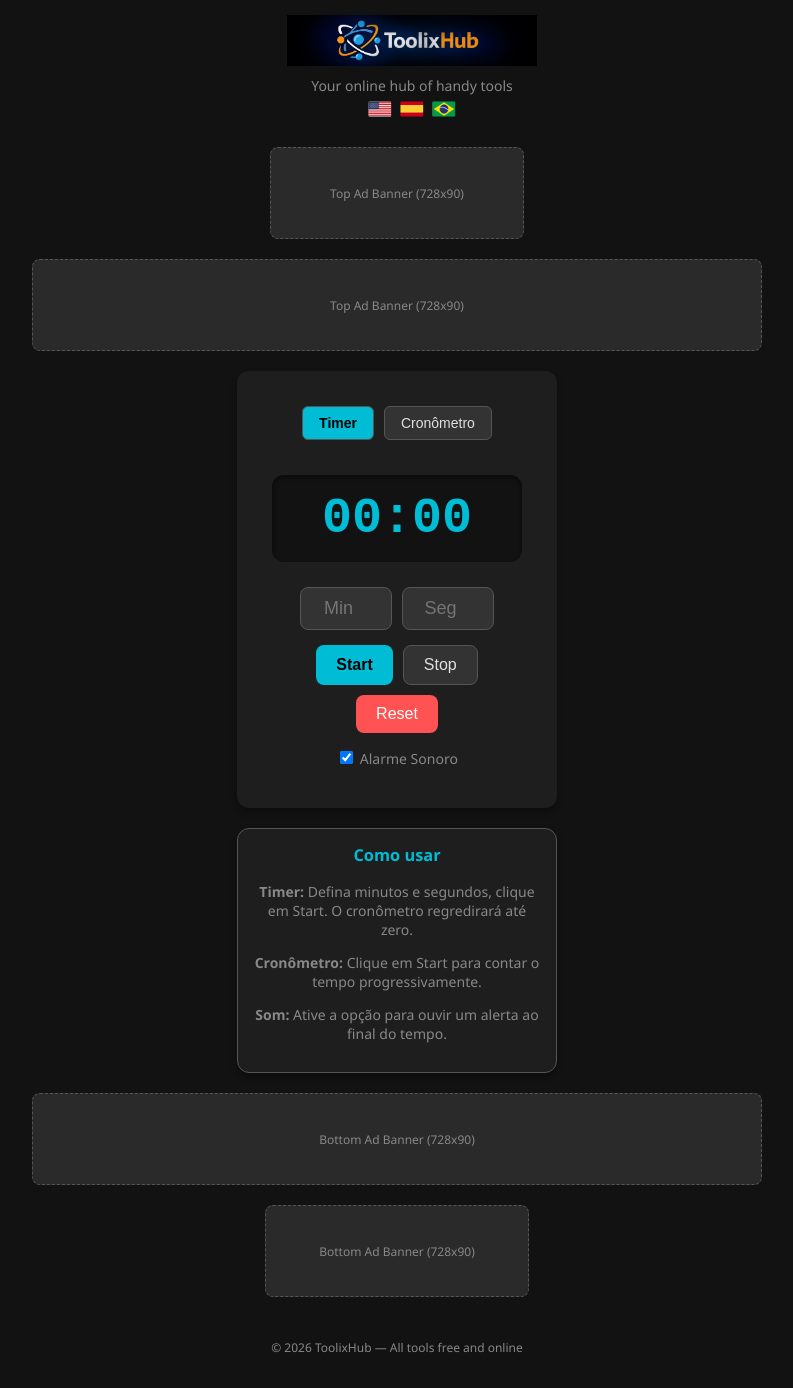
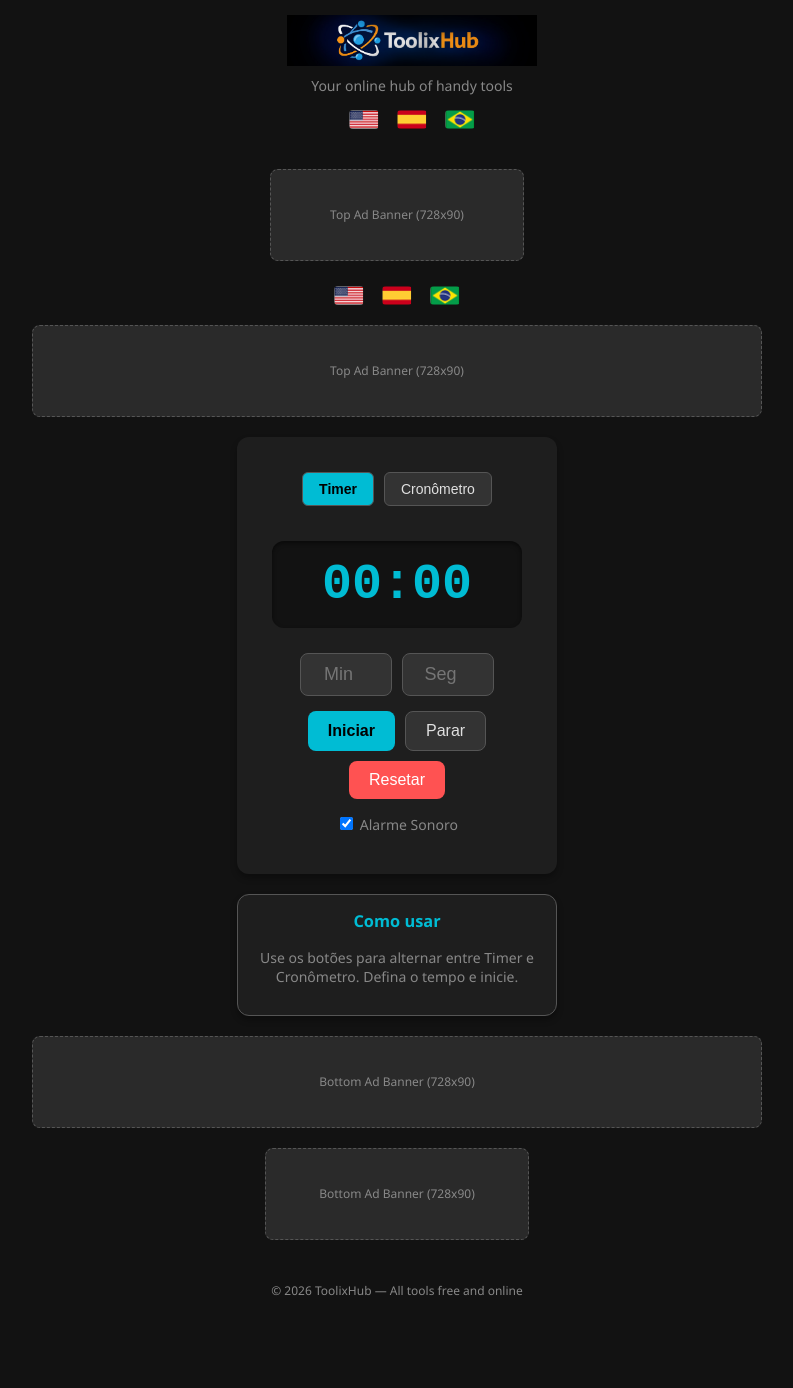
Before and after one commit to toolixhub-app/toolixhub, a Jekyll site: the page timer.html, which Jekyll copies as it is, in a window 1280 px wide. Shown: the whole page, without its empty margins (243-1036 px from the left). Built offline with Jekyll 4.4.1, drawn with Linux system fonts in a browser that asks for light colours; after the commit the page ends 1331 px from its top, so only the background shows below that.

Commit message:
Update timer.html

```diff
--- a/timer.html
+++ b/timer.html
@@ -3,7 +3,7 @@
 <head>
     <meta charset="UTF-8">
     <meta name="viewport" content="width=device-width, initial-scale=1.0">
-    <title>Timer & Cronômetro - ToolixHub</title>
+    <title data-i18n="tool_timer_title">Timer & Cronômetro - ToolixHub</title>
     <link rel="stylesheet" href="css/style_v2.css">
     <style>
         /* Estilos específicos para o Timer/Cronômetro */
@@ -110,11 +110,29 @@
             color: var(--secondary-text);
             margin-bottom: 5px;
         }
+        /* Estilo do Seletor de Idioma */
+        .lang-selector {
+            text-align: center;
+            padding: 10px;
+        }
+        .lang-selector img {
+            width: 30px;
+            height: auto;
+            margin: 0 5px;
+            cursor: pointer;
+            border-radius: 4px;
+        }
     </style>
 </head>
 <body>
 
     <div id="header-placeholder"></div>
+
+    <div class="lang-selector">
+        <img src="bandeira_eua.png" alt="English" onclick="changeLanguage('en')">
+        <img src="bandeira_espanha.png" alt="Español" onclick="changeLanguage('es')">
+        <img src="bandeira_brasil.png" alt="Português" onclick="changeLanguage('pt')">
+    </div>
 
     <div class="ad-space">Top Ad Banner (728x90)</div>
 
@@ -122,39 +140,38 @@
         <div class="timer-container">
 
             <div class="toggle-row">
-                <button class="btn-toggle active" id="btn-timer-mode" onclick="setMode('timer')">Timer</button>
-                <button class="btn-toggle" id="btn-stopwatch-mode" onclick="setMode('stopwatch')">Cronômetro</button>
+                <button class="btn-toggle active" id="btn-timer-mode" onclick="setMode('timer')" data-i18n="btn_timer">Timer</button>
+                <button class="btn-toggle" id="btn-stopwatch-mode" onclick="setMode('stopwatch')" data-i18n="btn_stopwatch">Cronômetro</button>
             </div>
 
             <div id="display">00:00</div>
 
             <div class="time-input-group" id="timer-inputs">
-                <input type="number" id="minutes" placeholder="Min" min="0" max="99">
-                <input type="number" id="seconds" placeholder="Seg" min="0" max="59">
+                <input type="number" id="minutes" data-i18n="placeholder_min" placeholder="Min" min="0" max="99">
+                <input type="number" id="seconds" data-i18n="placeholder_sec" placeholder="Seg" min="0" max="59">
             </div>
 
             <div class="timer-controls">
-                <button class="btn-timer primary" onclick="start()">Start</button>
-                <button class="btn-timer" onclick="stop()">Stop</button>
-                <button class="btn-timer danger" onclick="reset()">Reset</button>
+                <button class="btn-timer primary" onclick="start()" data-i18n="btn_start">Start</button>
+                <button class="btn-timer" onclick="stop()" data-i18n="btn_stop">Stop</button>
+                <button class="btn-timer danger" onclick="reset()" data-i18n="btn_reset">Reset</button>
             </div>
 
             <div class="timer-controls" id="quick-add" style="display:none;">
-                <button class="btn-timer" onclick="addTime(1)">+1 min</button>
-                <button class="btn-timer" onclick="addTime(5)">+5 min</button>
+                <button class="btn-timer" onclick="addTime(1)" data-i18n="btn_add1">+1 min</button>
+                <button class="btn-timer" onclick="addTime(5)" data-i18n="btn_add5">+5 min</button>
             </div>
 
             <div class="checkbox-container">
-                <input type="checkbox" id="sound-toggle" checked> <label for="sound-toggle">Alarme Sonoro</label>
+                <input type="checkbox" id="sound-toggle" checked>
+                <label for="sound-toggle" data-i18n="label_sound">Alarme Sonoro</label>
             </div>
         </div>
     </main>
 
     <section class="tool-info">
-        <h3>Como usar</h3>
-        <p><strong>Timer:</strong> Defina minutos e segundos, clique em Start. O cronômetro regredirará até zero.</p>
-        <p><strong>Cronômetro:</strong> Clique em Start para contar o tempo progressivamente.</p>
-        <p><strong>Som:</strong> Ative a opção para ouvir um alerta ao final do tempo.</p>
+        <h3 data-i18n="how_to_title">Como usar</h3>
+        <p data-i18n="how_to_desc">Use os botões para alternar entre Timer e Cronômetro. Defina o tempo e inicie.</p>
     </section>
 
     <div class="ad-space">Bottom Ad Banner (728x90)</div>
@@ -183,6 +200,79 @@
         let mode = 'timer'; // 'timer' ou 'stopwatch'
         let startTime;
 
+        // --- LÓGICA DE IDIOMA ---
+        const translations = {
+            en: {
+                "tool_timer_title": "Timer & Stopwatch - ToolixHub",
+                "btn_timer": "Timer",
+                "btn_stopwatch": "Stopwatch",
+                "placeholder_min": "Min",
+                "placeholder_sec": "Sec",
+                "btn_start": "Start",
+                "btn_stop": "Stop",
+                "btn_reset": "Reset",
+                "btn_add1": "+1 min",
+                "btn_add5": "+5 min",
+                "label_sound": "Sound Alarm",
+                "how_to_title": "How to use",
+                "how_to_desc": "Use the buttons to switch between Timer and Stopwatch. Set the time and start.",
+                "msg_timeout": "Time is up!"
+            },
+            es: {
+                "tool_timer_title": "Temporizador y Cronómetro - ToolixHub",
+                "btn_timer": "Temporizador",
+                "btn_stopwatch": "Cronómetro",
+                "placeholder_min": "Min",
+                "placeholder_sec": "Seg",
+                "btn_start": "Iniciar",
+                "btn_stop": "Detener",
+                "btn_reset": "Reiniciar",
+                "btn_add1": "+1 min",
+                "btn_add5": "+5 min",
+                "label_sound": "Alarma Sonora",
+                "how_to_title": "Cómo utilizar",
+                "how_to_desc": "Utilice los botones para cambiar entre Temporizador y Cronómetro. Establezca el tiempo y comience.",
+                "msg_timeout": "¡Tiempo agotado!"
+            },
+            pt: {
+                "tool_timer_title": "Timer & Cronômetro - ToolixHub",
+                "btn_timer": "Timer",
+                "btn_stopwatch": "Cronômetro",
+                "placeholder_min": "Min",
+                "placeholder_sec": "Seg",
+                "btn_start": "Iniciar",
+                "btn_stop": "Parar",
+                "btn_reset": "Resetar",
+                "btn_add1": "+1 min",
+                "btn_add5": "+5 min",
+                "label_sound": "Alarme Sonoro",
+                "how_to_title": "Como usar",
+                "how_to_desc": "Use os botões para alternar entre Timer e Cronômetro. Defina o tempo e inicie.",
+                "msg_timeout": "Tempo esgotado!"
+            }
+        };
+
+        function changeLanguage(lang) {
+            localStorage.setItem('preferredLanguage', lang);
+            document.querySelectorAll('[data-i18n]').forEach(el => {
+                const key = el.getAttribute('data-i18n');
+                if (translations[lang] && translations[lang][key]) {
+                    if (el.tagName === 'INPUT') {
+                        el.placeholder = translations[lang][key];
+                    } else {
+                        el.innerHTML = translations[lang][key];
+                    }
+                }
+            });
+        }
+
+        // Inicializar idioma
+        window.addEventListener('DOMContentLoaded', () => {
+            const savedLang = localStorage.getItem('preferredLanguage') || 'pt';
+            changeLanguage(savedLang);
+        });
+
+        // --- LÓGICA DO TIMER (Inalterada) ---
         // Contexto de áudio para bip
         const audioCtx = new (window.AudioContext || window.webkitAudioContext)();
 
@@ -237,7 +327,9 @@
                     } else {
                         stop();
                         beep();
-                        alert("Tempo esgotado!");
+                        // Mensagem de alerta traduzida
+                        const lang = localStorage.getItem('preferredLanguage') || 'pt';
+                        alert(translations[lang]["msg_timeout"]);
                     }
                 } else {
                     totalSeconds++;
```
